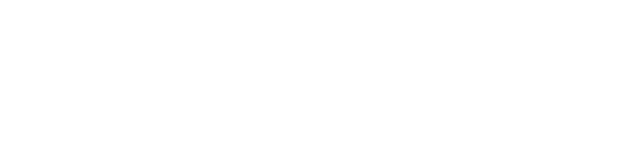
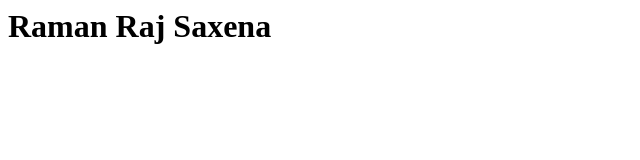
Before and after one commit to ramanRajSaxena07/git-learn, a plain HTML site: page index.html in a window 1280 px wide. Shown: the whole page, without its empty margins (0-640 px from the left). Drawn offline with Linux system fonts and the light colour scheme.

Commit message:
changed index

```diff
--- a/index.html
+++ b/index.html
@@ -5,7 +5,7 @@
 	</head>
 
 	<body>
-
+		<h1>Raman Raj Saxena</h1>
 
 	</body>
 </html>
```
